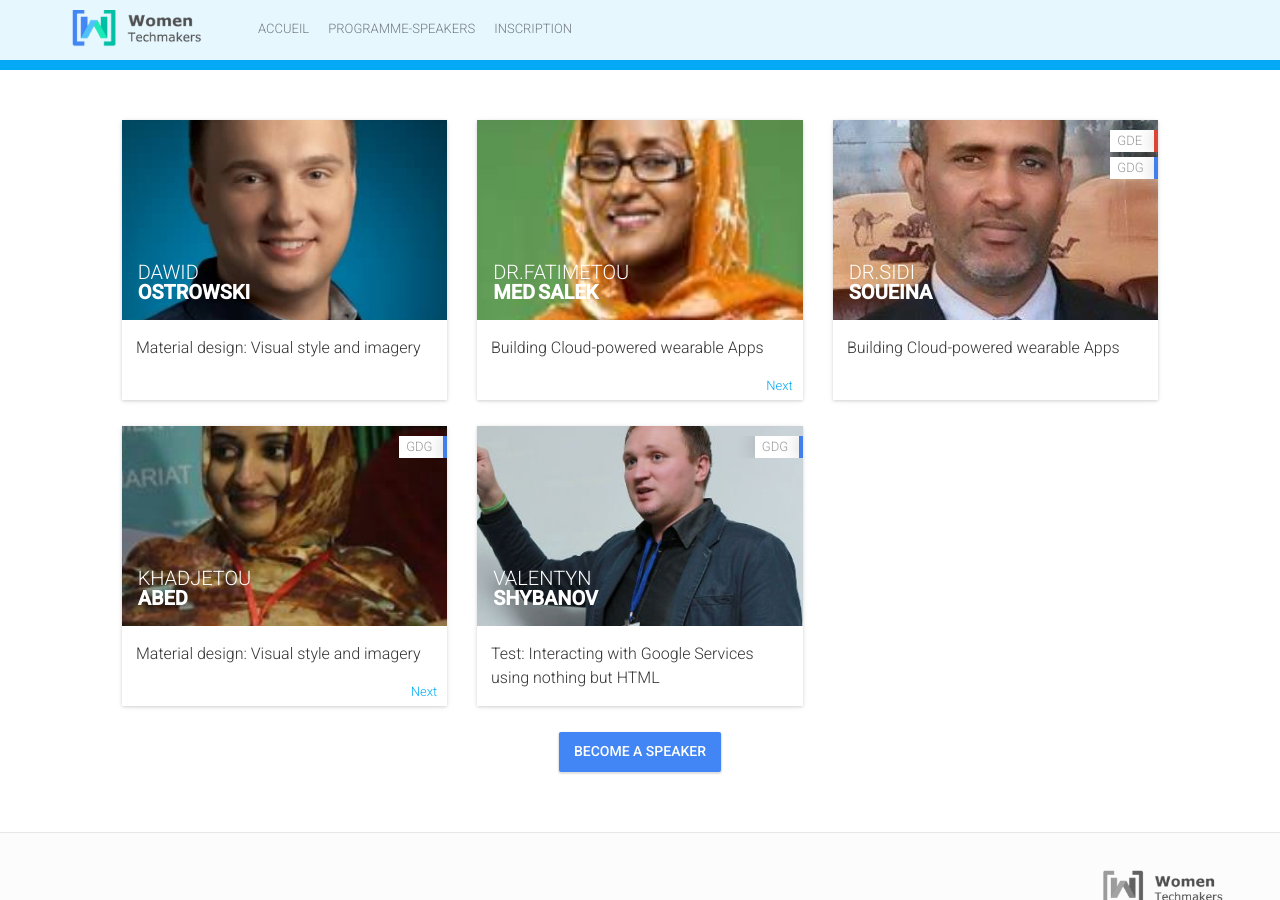
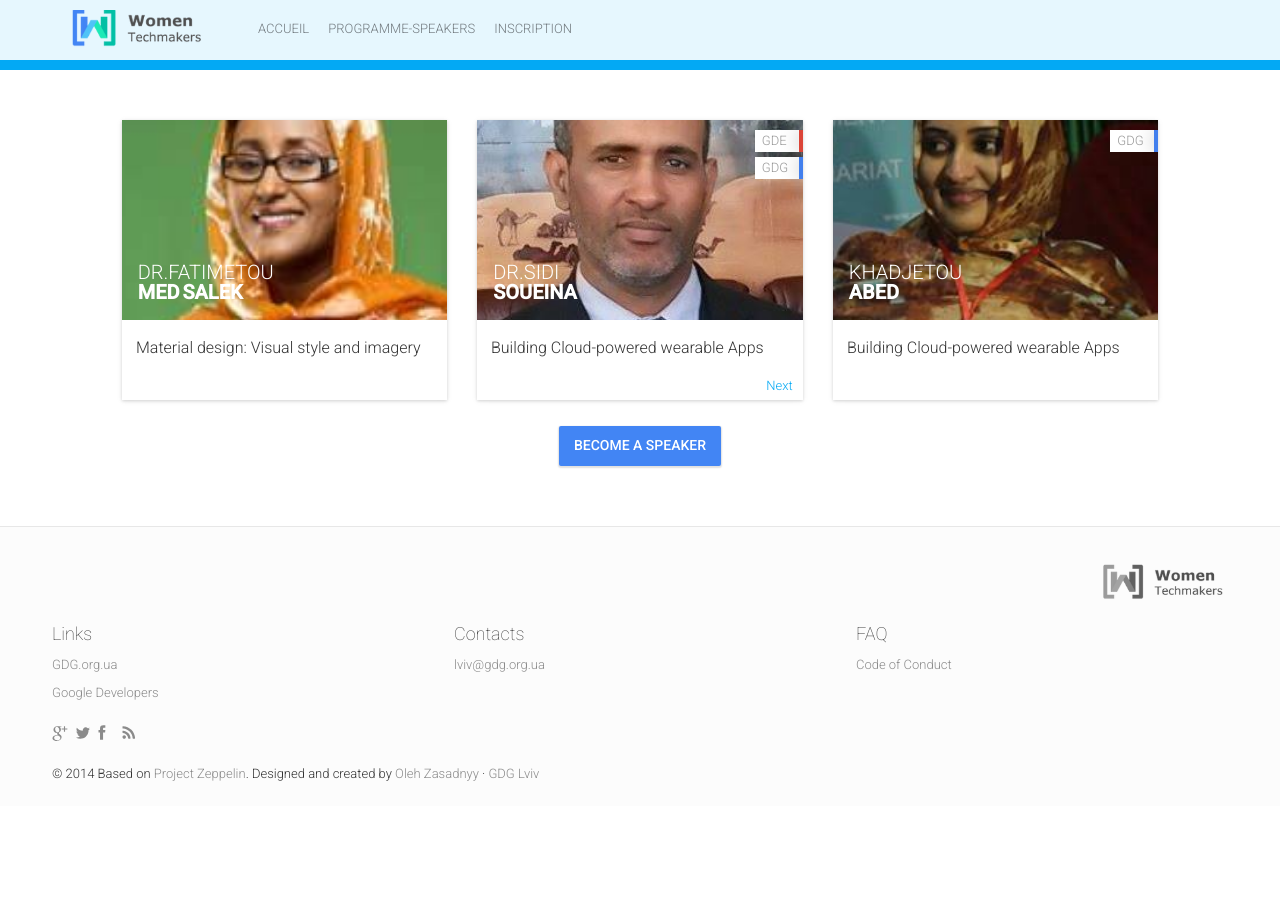
Before and after one commit to gdg-nouakchott/womentechmakers, a Jekyll site: the page built from speakers.html, in a window 1280 px wide and 900 px high, scrolled down 356 px. Built offline with Jekyll 4.4.1, drawn with Linux system fonts in a browser that asks for light colours; nearby versions of some CDN libraries; comment, search, counter and statistics services are not loaded; after the commit the page ends 1162 px from its top, so only the background shows below that; part of the change alters nothing that is shown.

Commit message:
delete authors speakers

```diff
--- a/_data/speakers.yml
+++ b/_data/speakers.yml
@@ -1,16 +1,5 @@
 -
   id: 3
-  name: "Dawid"
-  surname: "Ostrowski"
-  company: "Google Poland"
-  title: "Developer Relations Program Manager"
-  bio: "Dawid is true technology enthusiast, who loves to work in areas where humans and machines meet to create amazing new products and services. He is experienced program manager with strong technical background, who is able to establish priorities for complex projects and execute across multiple organizations, according to long-term objectives. Dawid has worked in Poland, USA, Germany, Belgium and The Netherlands and truly values diversity of international working environment. His most visible characteristics are individualization (when dealing directly with people), ideation&intellection (inexhaustible source of new concepts) and strong communication (experienced trainer, community manager). He is also an activator constantly impatient for action."
-  thumbnailUrl: DawidOstrowski.jpg
-  rockstar: true
-  social:
-    - {name: "google-plus", link: "https://plus.google.com/+DawidOstrowski/"}
--
-  id: 4
   name: "Dr.Fatimetou"
   surname: " med Salek"
   company: "SERVOTICS "
@@ -23,7 +12,7 @@
     - {name: "twitter", link: "https://twitter.com/dmytrodanylyk"}
     - {name: "github", link: "https://github.com/dmytrodanylyk"}
 -
-  id: 5
+  id: 4
   name: "Dr.Sidi"
   surname: "Soueina"
   company: "Base CRM, GDG Krakow"
@@ -38,7 +27,7 @@
     - {name: "google-plus", link: "https://plus.google.com/+MateuszHerych"}
     - {name: "twitter", link: "https://twitter.com/mherych"}
 -
-  id: 6
+  id: 5
   name: "khadjetou"
   surname: "Abed"
   company: "MauriApp challenge"
@@ -51,17 +40,3 @@
   social:
     - {name: "google-plus", link: "https://plus.google.com/+RomanMazur/"}
     - {name: "twitter", link: "http://twitter.com/roman_mazur"}
--
-  id: 7
-  name: "Valentyn"
-  surname: "Shybanov"
-  company: "Twinfield, GDG Kyiv"
-  title: "Software engineer/country manager"
-  bio: "Valentyn focuses on Polymer and Web Components. In previous roles he’s helped craft design systems for massive enterprise companies, user interfaces for console titles, and even built the occasional enchanted princess game. These days his mission is to fight for a better web and to help developers build great experiences."
-  thumbnailUrl: ValentynShybanov.jpg
-  rockstar: true
-  ribbon:
-    - {abbr: "GDG", title: "Google Developer Group", url: "https://developers.google.com/groups/chapter/110301321530950732281/"}
-  social:
-    - {name: "google-plus", link: "https://google.com/+ValentynShybanov"}
-    - {name: "site", link: "http://olostan.name/"}
```
